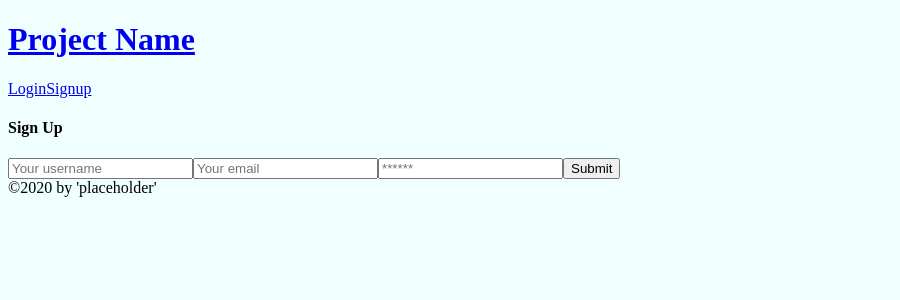
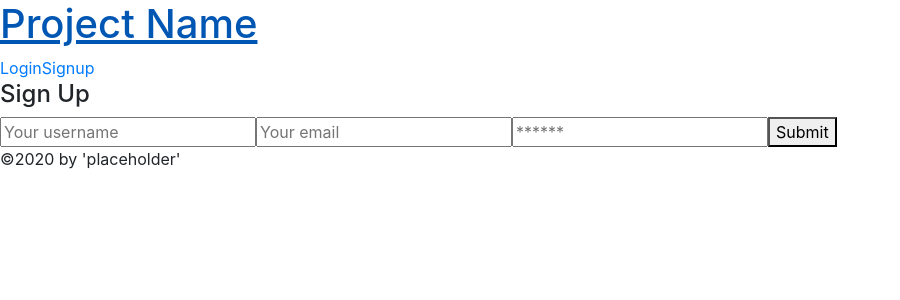
Before and after one commit to TRemigi/Roll-a-Jazz, a React (Create React App) app in the folder client/: page /signup in a window 1280 px wide. Shown: the top 300 px of the page, without its empty margins (0-900 px from the left). Built offline with nearby package versions, Linux system fonts and the light colour scheme.

Commit message:
removed classnames and imported bootstrap

```diff
--- a/client/src/App.js
+++ b/client/src/App.js
@@ -30,9 +30,9 @@ function App() {
   return (
     <ApolloProvider client= {client}>
       <Router>
-      <div className='flex-column justify-flex-start min-100-vh'>
+      <div>
         <Header />
-          <div className='container'>
+          <div>
             <Switch>
               <Route exact path="/" component={Home} />
               <Route exact path="/login" component={Login} />
--- a/client/src/components/Footer/index.js
+++ b/client/src/components/Footer/index.js
@@ -1,3 +1,4 @@
+import 'bootstrap/dist/css/bootstrap.css';
 import React from 'react';
 
 const Footer = () => {
--- a/client/src/pages/Home.js
+++ b/client/src/pages/Home.js
@@ -6,8 +6,8 @@ const Home = () => {
 
   return (
     <main>
-      <div className='flex-row justify-space-between'>
-        <div className='col-12 mb-3'> Project stuff goes here</div>
+      <div>
+        <div> Project stuff goes here</div>
       </div>
     </main>
   );
--- a/client/src/pages/Login.js
+++ b/client/src/pages/Login.js
@@ -41,14 +41,13 @@ const Login = (props) => {
   };
 
   return (
-    <main className='flex-row justify-center mb-4'>
-      <div className='col-12 col-md-6'>
-        <div className='card'>
-          <h4 className='card-header'>Login</h4>
-          <div className='card-body'>
+    <main>
+      <div>
+        <div>
+          <h4>Login</h4>
+          <div>
             <form onSubmit={handleFormSubmit}>
               <input
-                className='form-input'
                 placeholder='Your email'
                 name='email'
                 type='email'
@@ -57,7 +56,6 @@ const Login = (props) => {
                 onChange={handleChange}
               />
               <input
-                className='form-input'
                 placeholder='******'
                 name='password'
                 type='password'
@@ -65,7 +63,7 @@ const Login = (props) => {
                 value={formState.password}
                 onChange={handleChange}
               />
-              <button className='btn d-block w-100' type='submit'>
+              <button type='submit'>
                 Submit
               </button>
             </form>
--- a/client/src/pages/Profile.js
+++ b/client/src/pages/Profile.js
@@ -18,8 +18,8 @@ const Profile = () => {
   }
   return (
     <div>
-      <div className="flex-row mb-3">
-        <h2 className="bg-dark text-secondary p-3 display-inline-block">
+      <div>
+        <h2>
           Viewing Placeholder's profile.
         </h2>
       </div>
--- a/client/src/pages/Signup.js
+++ b/client/src/pages/Signup.js
@@ -36,14 +36,13 @@ const Signup = () => {
   };
 
   return (
-    <main className='flex-row justify-center mb-4'>
-      <div className='col-12 col-md-6'>
-        <div className='card'>
-          <h4 className='card-header'>Sign Up</h4>
-          <div className='card-body'>
+    <main>
+      <div>
+        <div>
+          <h4>Sign Up</h4>
+          <div>
             <form onSubmit={handleFormSubmit}>
               <input
-                className='form-input'
                 placeholder='Your username'
                 name='username'
                 type='username'
@@ -52,7 +51,6 @@ const Signup = () => {
                 onChange={handleChange}
               />
               <input
-                className='form-input'
                 placeholder='Your email'
                 name='email'
                 type='email'
@@ -61,7 +59,6 @@ const Signup = () => {
                 onChange={handleChange}
               />
               <input
-                className='form-input'
                 placeholder='******'
                 name='password'
                 type='password'
@@ -69,7 +66,7 @@ const Signup = () => {
                 value={formState.password}
                 onChange={handleChange}
               />
-              <button className='btn d-block w-100' type='submit'>
+              <button type='submit'>
                 Submit
               </button>
             </form>
--- a/package.json
+++ b/package.json
@@ -4,7 +4,9 @@
   "description": "MERN Boilerplate README.md",
   "main": "index.js",
   "dependencies": {
-    "if-env": "^1.0.4"
+    "bootstrap": "^4.5.2",
+    "if-env": "^1.0.4",
+    "react-bootstrap": "^1.3.0"
   },
   "devDependencies": {
     "concurrently": "^5.3.0"
```
Also changed, not shown: 1 other file (tests, documents, lock files or other folders).
